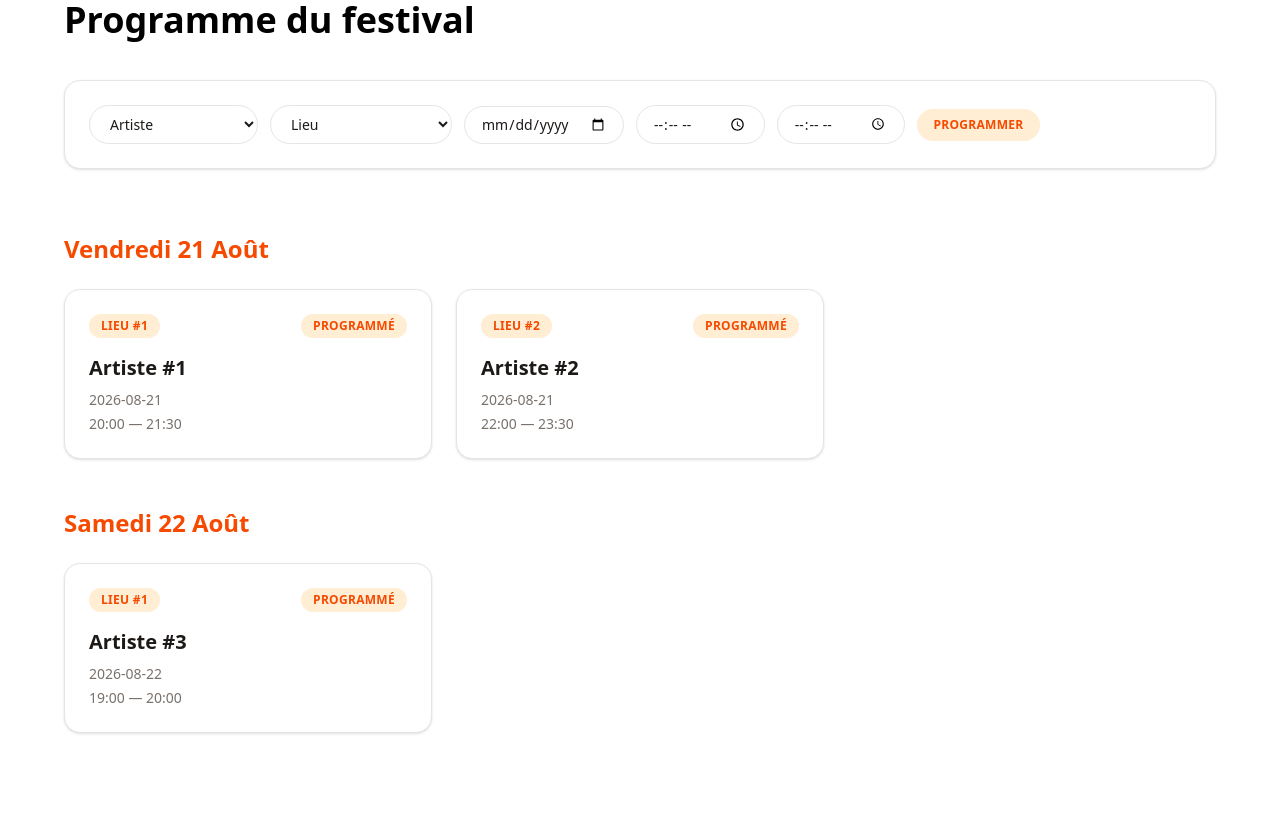
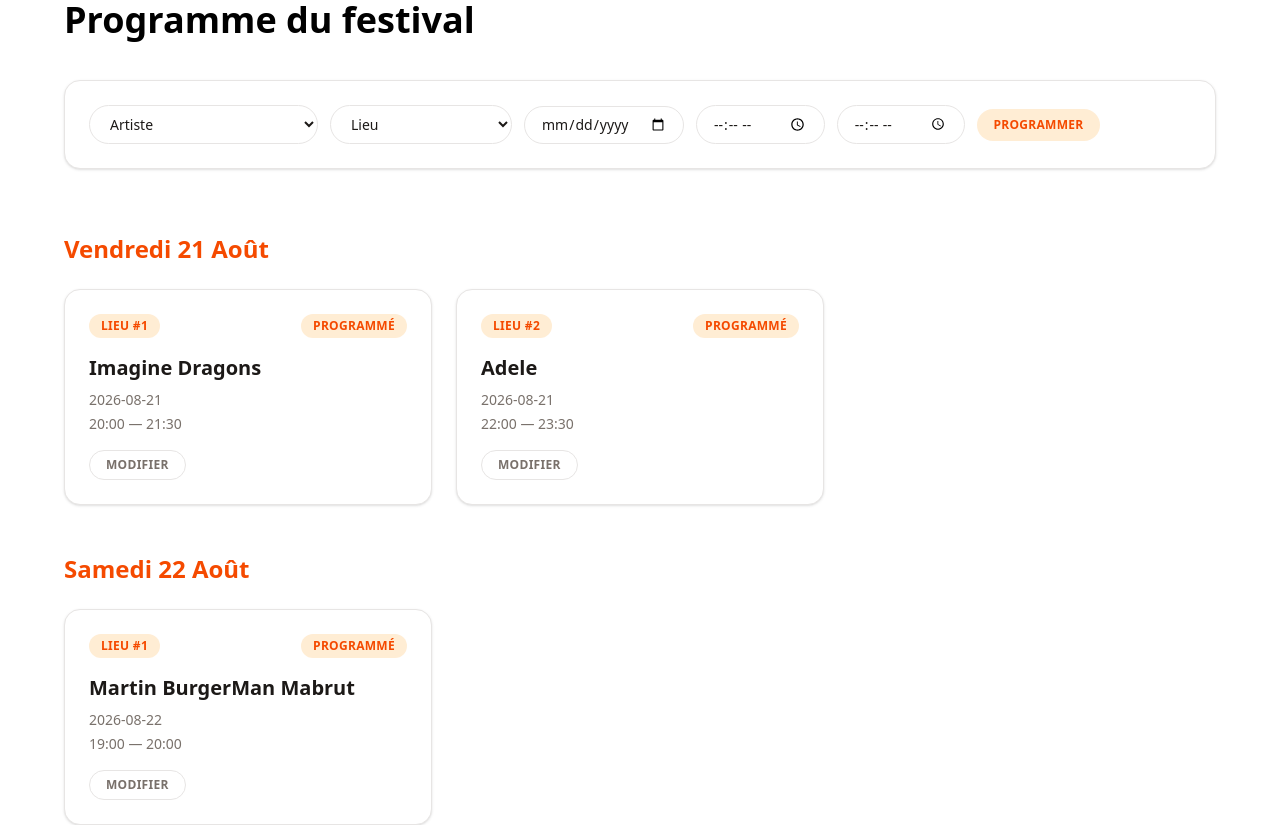
Before and after one commit to GabrielAlbinet/echovisuel-mecelacata, an Angular app: page /schedule in a window 1280 px wide. Before the commit the page ends 800 px from the top, so only its background shows below. Built offline with nearby package versions, Linux system fonts and the light colour scheme.

Commit message:
Feat/schedule

```diff
--- a/src/app/components/event-card/event-card.component.html
+++ b/src/app/components/event-card/event-card.component.html
@@ -16,7 +16,7 @@
   </div>
 
   <h3 class="mt-4 text-xl font-bold text-stone-900">
-    Artiste #{{ event().artistId }}
+    {{ artistName() }}
   </h3>
 
   <p class="mt-2 text-sm text-stone-500">
@@ -26,4 +26,12 @@
   <p class="mt-1 text-sm text-stone-500">
     {{ event().startTime }} — {{ event().endTime }}
   </p>
+
+  <button
+    type="button"
+    (click)="edit.emit(event())"
+    class="mt-4 rounded-full border border-stone-200 px-4 py-1.5 text-xs font-semibold uppercase tracking-wide text-stone-500 transition hover:bg-stone-50"
+  >
+    Modifier
+  </button>
 </article>
--- a/src/app/components/event-card/event-card.component.ts
+++ b/src/app/components/event-card/event-card.component.ts
@@ -1,5 +1,6 @@
-import { Component, input } from '@angular/core';
+import { Component, input, output, inject, computed } from '@angular/core';
 import { FestivalEvent } from '../../types/festival-event.interface';
+import { ArtistService } from '../../services/artist.service';
 
 @Component({
   selector: 'app-event-card',
@@ -7,5 +8,13 @@
   templateUrl: './event-card.component.html',
 })
 export class EventCardComponent {
+  private readonly artistService = inject(ArtistService);
+
   event = input.required<FestivalEvent>();
+  edit = output<FestivalEvent>();
+
+  artistName = computed(() => {
+    const artist = this.artistService.getArtists().find((artist) => artist.id === this.event().artistId);
+    return artist?.name ?? 'Artiste inconnu';
+  });
 }
--- a/src/app/components/schedule-form/schedule-form.component.html
+++ b/src/app/components/schedule-form/schedule-form.component.html
@@ -45,8 +45,18 @@
     type="submit"
     class="rounded-full bg-orange-100 px-4 py-2 text-xs font-semibold uppercase tracking-wide text-orange-600 transition hover:bg-orange-200"
   >
-    Programmer
+    {{ eventToEdit() ? 'Modifier' : 'Programmer' }}
   </button>
+
+  @if (eventToEdit()) {
+    <button
+      type="button"
+      (click)="cancelEdit()"
+      class="rounded-full border border-stone-200 px-4 py-2 text-xs font-semibold uppercase tracking-wide text-stone-500 transition hover:bg-stone-50"
+    >
+      Annuler l'édition
+    </button>
+  }
 </form>
 
 @if (showTimeErrorModal()) {
@@ -71,9 +81,11 @@
 @if (showConfirmModal()) {
   <div class="fixed inset-0 z-50 flex items-center justify-center bg-stone-900/40 px-6">
     <div class="w-full max-w-sm rounded-2xl border border-stone-200 bg-white p-6 text-center shadow-sm">
-      <p class="text-lg font-bold text-stone-900">Confirmer la programmation</p>
+      <p class="text-lg font-bold text-stone-900">
+        {{ eventToEdit() ? 'Confirmer la modification' : 'Confirmer la programmation' }}
+      </p>
       <p class="mt-2 text-sm text-stone-500">
-        Voulez-vous ajouter {{ pendingEvent()?.artistName }} le {{ pendingEvent()?.date }} à {{ pendingEvent()?.time }} ?
+        Voulez-vous {{ eventToEdit() ? 'modifier' : 'ajouter' }} {{ pendingEvent()?.artistName }} le {{ pendingEvent()?.date }} à {{ pendingEvent()?.time }} ?
       </p>
 
       <div class="mt-6 flex justify-center gap-3">
--- a/src/app/components/schedule-form/schedule-form.component.ts
+++ b/src/app/components/schedule-form/schedule-form.component.ts
@@ -1,4 +1,4 @@
-import { Component, OnInit, inject, signal, output } from '@angular/core';
+import { Component, OnInit, inject, signal, input, output, effect } from '@angular/core';
 import { ReactiveFormsModule, FormGroup, FormControl, Validators } from '@angular/forms';
 import { ArtistService } from '../../services/artist.service';
 import { VenueServiceTs } from '../../services/venue.service';
@@ -23,9 +23,13 @@
   private readonly venueService = inject(VenueServiceTs);
   private readonly scheduleService = inject(ScheduleService);
 
+  eventToEdit = input<FestivalEvent | null>(null);
+  eventCreated = output<FestivalEvent>();
+  eventUpdated = output<FestivalEvent>();
+  eventEditCancelled = output<void>();
+
   artists = signal<Artist[]>([]);
   venues = signal<Venue[]>([]);
-  eventCreated = output<FestivalEvent>();
 
   showTimeErrorModal = signal(false);
   showConfirmModal = signal(false);
@@ -38,6 +42,24 @@
     startTime: new FormControl('', Validators.required),
     endTime: new FormControl('', Validators.required),
   });
+
+  constructor() {
+    effect(() => {
+      const event = this.eventToEdit();
+
+      if (event) {
+        this.form.patchValue({
+          artistId: event.artistId,
+          venueId: event.venueId,
+          date: event.date,
+          startTime: event.startTime,
+          endTime: event.endTime,
+        });
+      } else {
+        this.form.reset();
+      }
+    });
+  }
 
   ngOnInit() {
     this.artists.set(this.artistService.getArtists());
@@ -69,8 +91,22 @@
 
   confirmSubmit() {
     const { artistId, venueId, date, startTime, endTime } = this.form.value;
+    const editingEvent = this.eventToEdit();
 
-    const event = this.scheduleService.createEvent({
+    if (editingEvent) {
+      const updated = this.scheduleService.updateEvent({
+        id: editingEvent.id,
+        artistId: artistId!,
+        venueId: venueId!,
+        date: date!,
+        startTime: startTime!,
+        endTime: endTime!,
+        status: editingEvent.status,
+      });
+
+      this.eventUpdated.emit(updated);
+    } else {
+      const created = this.scheduleService.createEvent({
         artistId: artistId!,
         venueId: venueId!,
         date: date!,
@@ -79,7 +115,9 @@
         status: 'scheduled',
       });
 
-    this.eventCreated.emit(event);
+      this.eventCreated.emit(created);
+    }
+
     this.form.reset();
     this.showConfirmModal.set(false);
   }
@@ -87,4 +125,9 @@
   cancelSubmit() {
     this.showConfirmModal.set(false);
   }
+
+  cancelEdit() {
+    this.form.reset();
+    this.eventEditCancelled.emit();
   }
+}
--- a/src/app/components/schedule-list/schedule-list.component.html
+++ b/src/app/components/schedule-list/schedule-list.component.html
@@ -7,7 +7,7 @@
 
       <div class="grid grid-cols-1 gap-6 sm:grid-cols-2 lg:grid-cols-3">
         @for (event of groupedEvents()[dateKey]; track event.id) {
-          <app-event-card [event]="event" />
+          <app-event-card [event]="event" (edit)="edit.emit($event)" />
         }
       </div>
     </div>
--- a/src/app/components/schedule-list/schedule-list.component.ts
+++ b/src/app/components/schedule-list/schedule-list.component.ts
@@ -1,4 +1,4 @@
-import { Component, input } from '@angular/core';
+import { Component, input, output } from '@angular/core';
 import { EventCardComponent } from '../event-card/event-card.component';
 import { FestivalEvent } from '../../types/festival-event.interface';
 
@@ -10,6 +10,7 @@
 export class ScheduleListComponent {
   dateKeys = input.required<string[]>();
   groupedEvents = input.required<Record<string, FestivalEvent[]>>();
+  edit = output<FestivalEvent>();
 
   formatDate(dateKey: string): string {
     return new Date(dateKey).toLocaleDateString('fr-FR', {
--- a/src/app/data/artist.data.ts
+++ b/src/app/data/artist.data.ts
@@ -17,7 +17,7 @@
   },
   {
     id: 3,
-    name: "Imagine",
+    name: "Martin BurgerMan Mabrut",
     category: "Rock",
     image: "https://i.scdn.co/image/ab67616100005174ab47d8dae2b24f5afe7f9d38",
     description: "Imagine Dragons are an American pop rock band formed in 2008, based in Las Vegas, Nevada. The band currently consists of lead singer Dan Reynolds, guitarist Wayne Sermon, and bassist Ben McKee. Their debut single, 'It's Time', was released in February 2012, reaching the Top 20 of various charts around the world.",
--- a/src/app/pages/schedule/schedule-page.component.html
+++ b/src/app/pages/schedule/schedule-page.component.html
@@ -2,7 +2,12 @@
   <h1 class="mb-10 text-4xl font-black">Programme du festival</h1>
 
   <div class="mb-16">
-    <app-schedule-form (eventCreated)="onEventCreated($event)" />
+    <app-schedule-form
+      [eventToEdit]="eventToEdit()"
+      (eventCreated)="onEventCreated($event)"
+      (eventUpdated)="onEventUpdated()"
+      (eventEditCancelled)="onEditCancelled()"
+    />
   </div>
 
   @if (isLoading()) {
@@ -10,6 +15,10 @@
   } @else if (sortedDateKeys().length === 0) {
     <p class="text-stone-500">Aucun événement n'est programmé pour le moment.</p>
   } @else {
-    <app-schedule-list [dateKeys]="sortedDateKeys()" [groupedEvents]="groupedEvents()" />
+    <app-schedule-list
+      [dateKeys]="sortedDateKeys()"
+      [groupedEvents]="groupedEvents()"
+      (edit)="onEditRequested($event)"
+    />
   }
 </section>
--- a/src/app/pages/schedule/schedule-page.component.ts
+++ b/src/app/pages/schedule/schedule-page.component.ts
@@ -14,6 +14,7 @@
 
   readonly events = this.scheduleService.eventsSignal;
   isLoading = signal(true);
+  eventToEdit = signal<FestivalEvent | null>(null);
 
   readonly groupedEvents = computed(() => this.groupByDate(this.events()));
   readonly sortedDateKeys = computed(() => Object.keys(this.groupedEvents()).sort());
@@ -23,6 +24,18 @@
   }
 
   onEventCreated(event: FestivalEvent) {}
+
+  onEditRequested(event: FestivalEvent) {
+    this.eventToEdit.set(event);
+  }
+
+  onEventUpdated() {
+    this.eventToEdit.set(null);
+  }
+
+  onEditCancelled() {
+    this.eventToEdit.set(null);
+  }
 
   private loadSchedule() {
     this.isLoading.set(true);
--- a/src/app/services/schedule.service.ts
+++ b/src/app/services/schedule.service.ts
@@ -27,6 +27,14 @@
     return event;
   }
 
+  updateEvent(updatedEvent: FestivalEvent): FestivalEvent {
+    this.events.update((events) =>
+      events.map((event) => (event.id === updatedEvent.id ? updatedEvent : event)),
+    );
+
+    return updatedEvent;
+  }
+
   private generateId(): number {
     const currentEvents = this.events();
     const maxId = currentEvents.reduce((max, event) => Math.max(max, event.id), 0);
```
Lines whose indentation alone changed are shown as unchanged.
